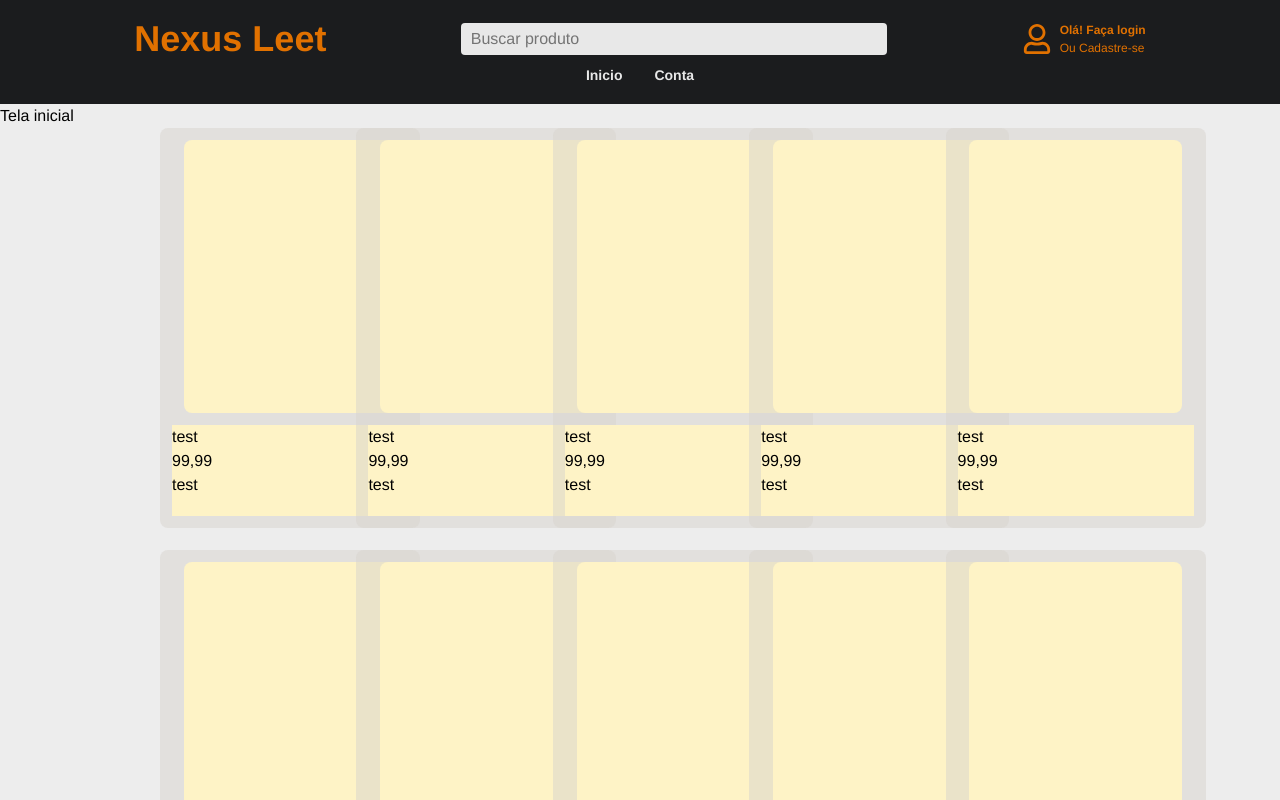
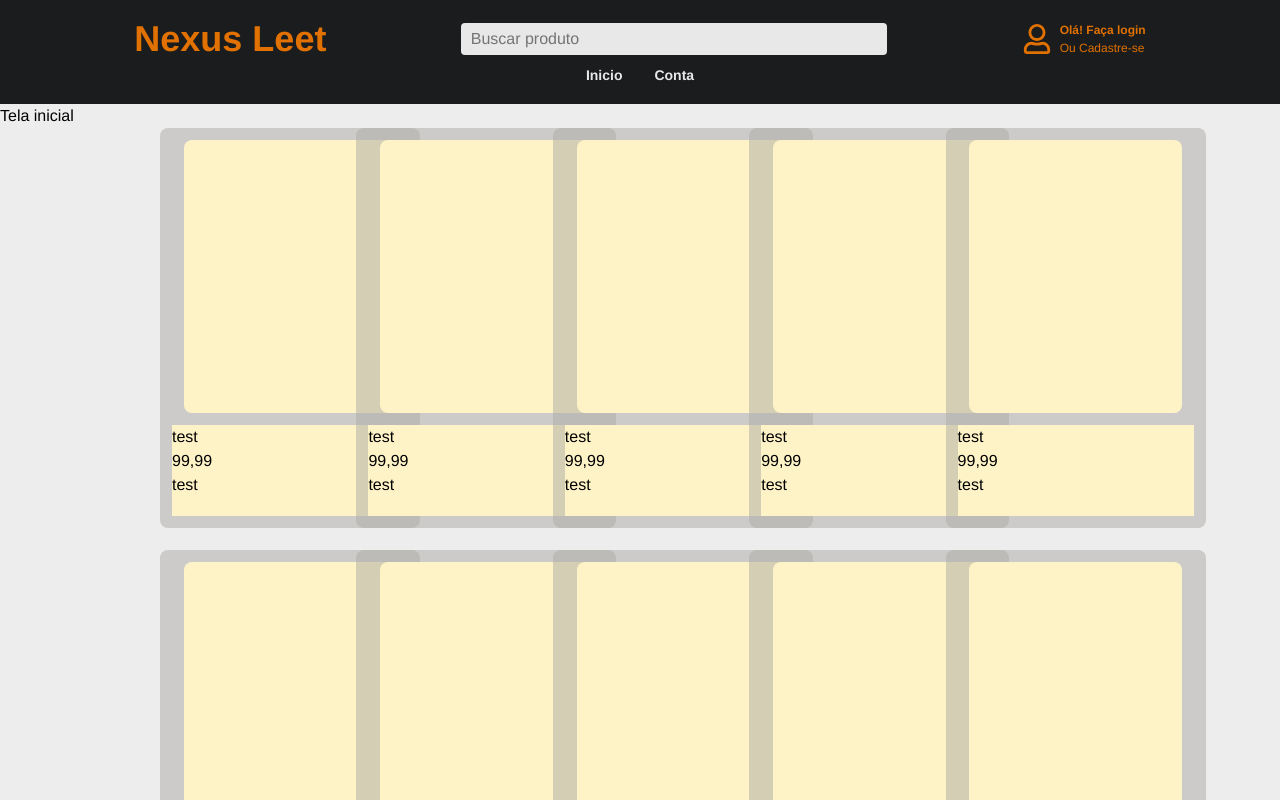
Before and after one commit to gustavocarvalho-ra/NextJs-NexusLeet, a Next.js app: page / in a window 1280 px wide. Built offline with nearby package versions, Linux system fonts and the light colour scheme; no server answers.

Commit message:
style: changed color

```diff
--- a/src/app/components/ui/Product/Card.tsx
+++ b/src/app/components/ui/Product/Card.tsx
@@ -9,7 +9,7 @@ interface CardProps {
 
 export default function Card({id, Name, Price, Type}: CardProps) {
   return (
-    <Link href={`/products/${id}`} className="bg-(--mod) min-w-65 h-100 p-3 flex items-center flex-col gap-3 rounded-lg transition duration-250 ease-in-out hover:shadow-lg/40 cursor-pointer">
+    <Link href={`/products/${id}`} className="bg-(--grey) min-w-65 h-100 p-3 flex items-center flex-col gap-3 rounded-lg transition duration-250 ease-in-out hover:shadow-lg/40 cursor-pointer">
       <div className="bg-amber-100 w-[90%] h-3/4 rounded-lg"></div>
       <div className="bg-amber-100 w-full h-1/4">
         <h1>{Name}</h1>
```
